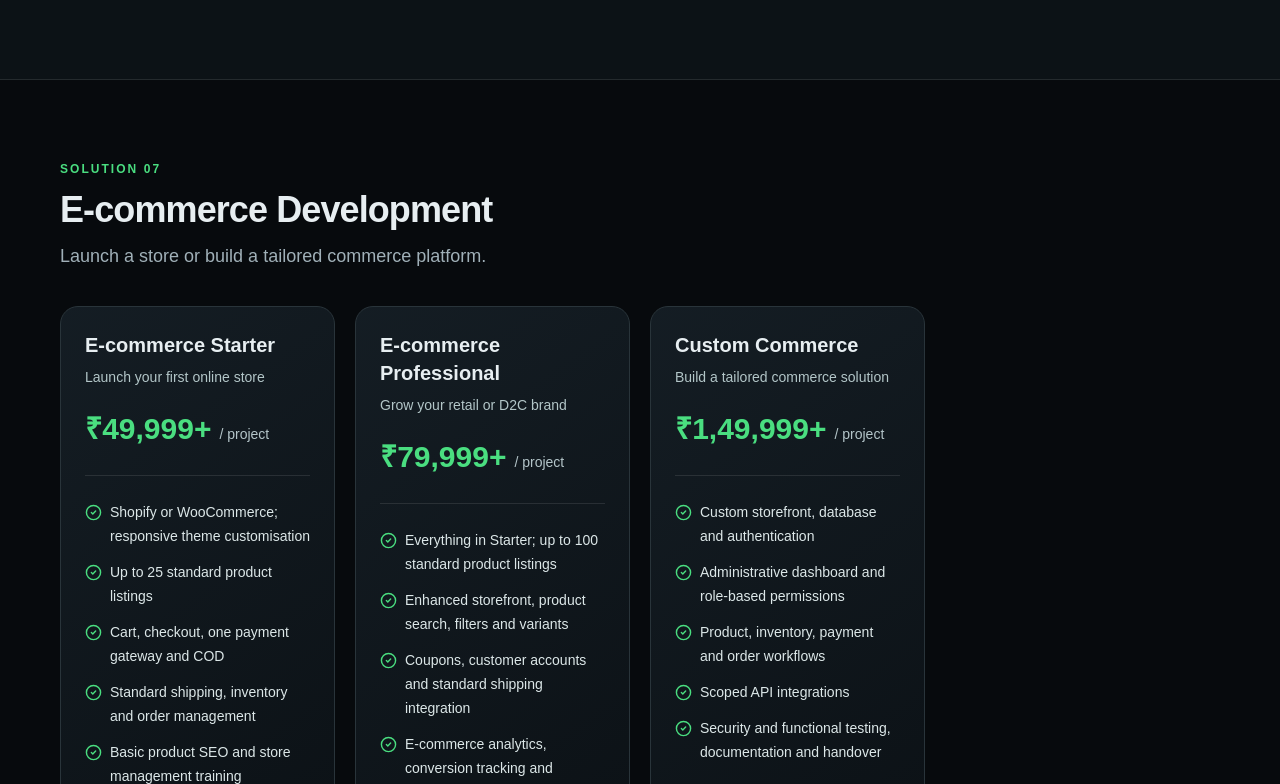
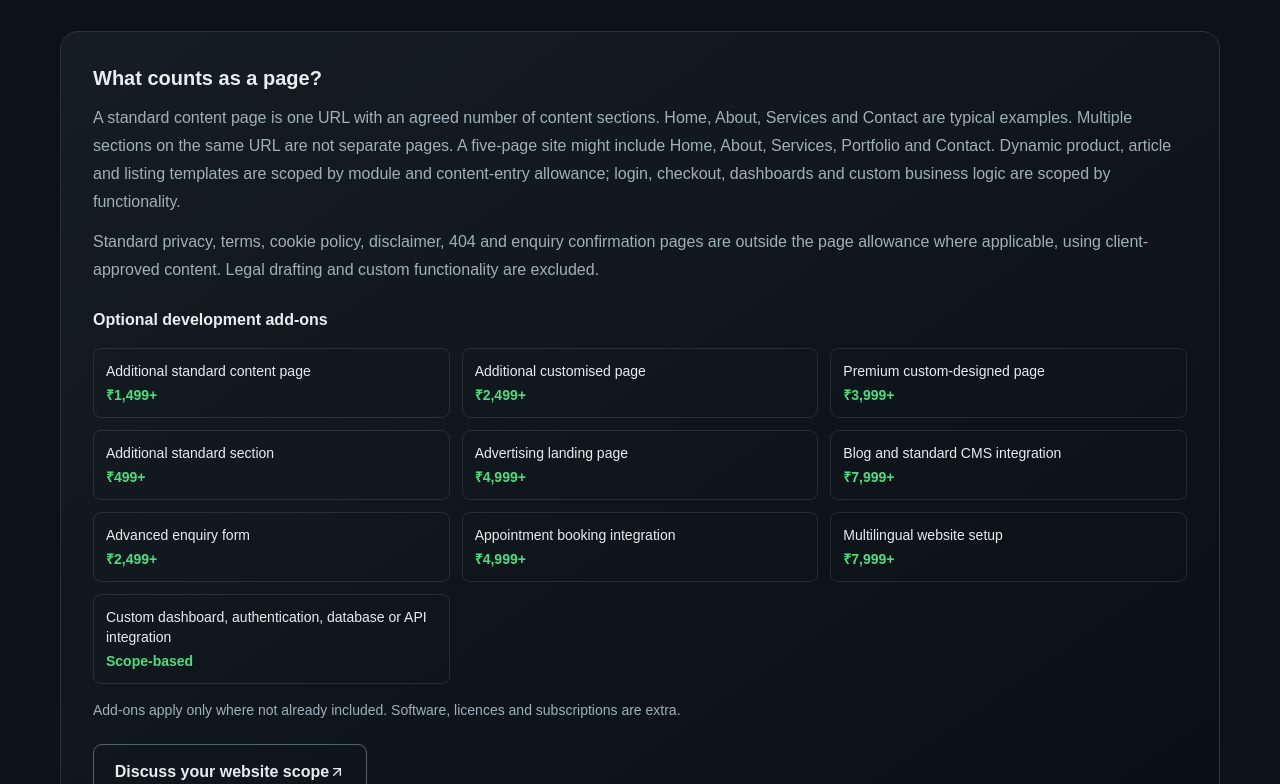
Before and after one commit to manishsirgg/infinitygrowthtech, a Next.js app: page /packages in a window 1280 px wide. Shown: the part 8636-9420 px from the top of the page. Built offline with nearby package versions, Linux system fonts and the light colour scheme.

Commit message:
Clarify page allowances, add-ons and development terms

```diff
--- a/src/app/packages/page.tsx
+++ b/src/app/packages/page.tsx
@@ -6,7 +6,7 @@ import { site } from '@/lib/site';
 
 export const metadata: Metadata = {
   title: 'Service Packages & Pricing 2027',
-  description: 'Explore transparent packages for social media, video, YouTube, Google and Meta Ads, SEO, websites, Amazon and Flipkart seller services, WhatsApp, email, CRM, AI and branding across India.',
+  description: 'Explore transparent packages for social media, video, YouTube, Google and Meta Ads, SEO, websites, e-commerce, custom web applications, SaaS, maintenance, Amazon and Flipkart seller services, WhatsApp, email, CRM, AI and branding across India.',
   alternates: { canonical: '/packages' },
 };
 
@@ -56,6 +56,19 @@ export default function PackagesPage() {
             </div>
           </article>)}
         </div>
+        {group.id==='web-development' && <div className="mt-8 panel p-6 md:p-8">
+          <h3 className="text-xl font-bold">What counts as a page?</h3>
+          <p className="muted mt-3 leading-7">A standard content page is one URL with an agreed number of content sections. Home, About, Services and Contact are typical examples. Multiple sections on the same URL are not separate pages. A five-page site might include Home, About, Services, Portfolio and Contact. Dynamic product, article and listing templates are scoped by module and content-entry allowance; login, checkout, dashboards and custom business logic are scoped by functionality.</p>
+          <p className="muted mt-3 leading-7">Standard privacy, terms, cookie policy, disclaimer, 404 and enquiry confirmation pages are outside the page allowance where applicable, using client-approved content. Legal drafting and custom functionality are excluded.</p>
+          <h4 className="mt-6 font-bold">Optional development add-ons</h4>
+          <div className="mt-4 grid gap-3 sm:grid-cols-2 lg:grid-cols-3 text-sm">
+            {[
+              ['Additional standard content page','₹1,499+'],['Additional customised page','₹2,499+'],['Premium custom-designed page','₹3,999+'],['Additional standard section','₹499+'],['Advertising landing page','₹4,999+'],['Blog and standard CMS integration','₹7,999+'],['Advanced enquiry form','₹2,499+'],['Appointment booking integration','₹4,999+'],['Multilingual website setup','₹7,999+'],['Custom dashboard, authentication, database or API integration','Scope-based']
+            ].map(([name, price]) => <div key={name} className="rounded-lg border border-white/10 p-3"><p>{name}</p><p className="mt-1 font-semibold text-[#4ade80]">{price}</p></div>)}
+          </div>
+          <p className="muted mt-4 text-sm">Add-ons apply only where not already included. Software, licences and subscriptions are extra.</p>
+          <Link href="/contact?subject=Website%20Scope%20Consultation" className="button-outline mt-6">Discuss your website scope <ArrowUpRight size={16} aria-hidden="true"/></Link>
+        </div>}
         {group.id==='marketplaces' && <div className="mt-7 panel flex flex-col gap-3 p-5 sm:flex-row sm:items-center sm:justify-between">
           <div><p className="font-bold">Also available individually</p><p className="muted mt-1 text-sm">{marketplaceExtras.map(extra=>`${extra.title}: ${extra.price}`).join(' · ')}</p></div>
           <Link href="/contact?subject=Marketplace%20Services" className="shrink-0 font-semibold text-[#4ade80]">Discuss seller services <ArrowUpRight className="inline" size={16} aria-hidden="true"/></Link>
@@ -85,6 +98,8 @@ export default function PackagesPage() {
           <p>Fixed prices cover the stated standard scope; prices marked + are starting estimates. International, multi-location and customised engagements are quoted separately based on scope and support needs. All fees exclude applicable GST.</p>
           <p>Advertising spend, marketplace fees, hosting, messaging, software and AI usage are charged separately.</p>
           <p>Client-supplied materials are assumed unless production is contracted. One consolidated revision round is included unless stated otherwise.</p>
+          <p>Development projects require an agreed written scope. Standard websites: 50% advance and 50% before handover. Larger commerce and software projects: proposed 40/30/20/10 milestone payments, confirmed in the agreement.</p>
+          <p>Development fees exclude domain, hosting, premium software, payment gateway fees, copywriting and photography unless included. Post-launch bug support covers agreed functionality only; ongoing care and new features are separate. Commerce and custom project revisions and support are agreed in writing.</p>
           <p>Monthly work is billed in advance; initial engagement and renewal terms are agreed in writing.</p>
           <p>Client accounts, domains, data and advertising budgets stay client-owned; deliverable rights follow the agreement.</p>
           <p>Sales, leads, rankings, followers, ad outcomes and marketplace approvals are not guaranteed.</p>
```
